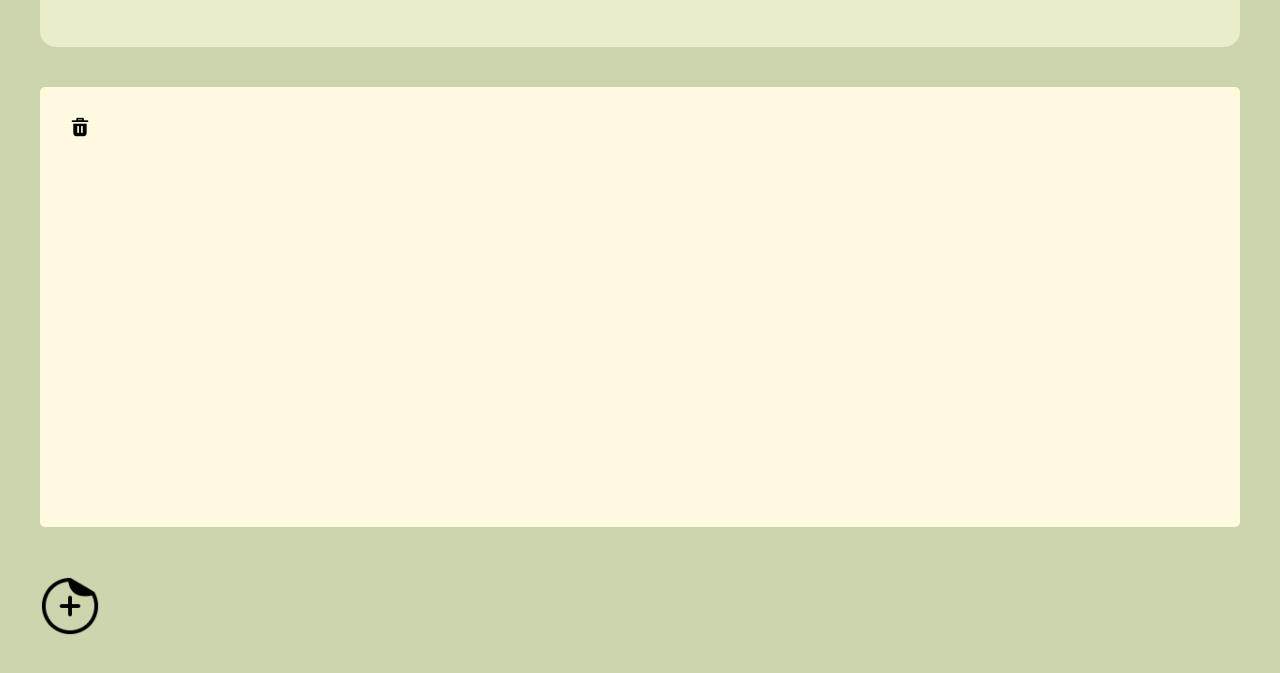
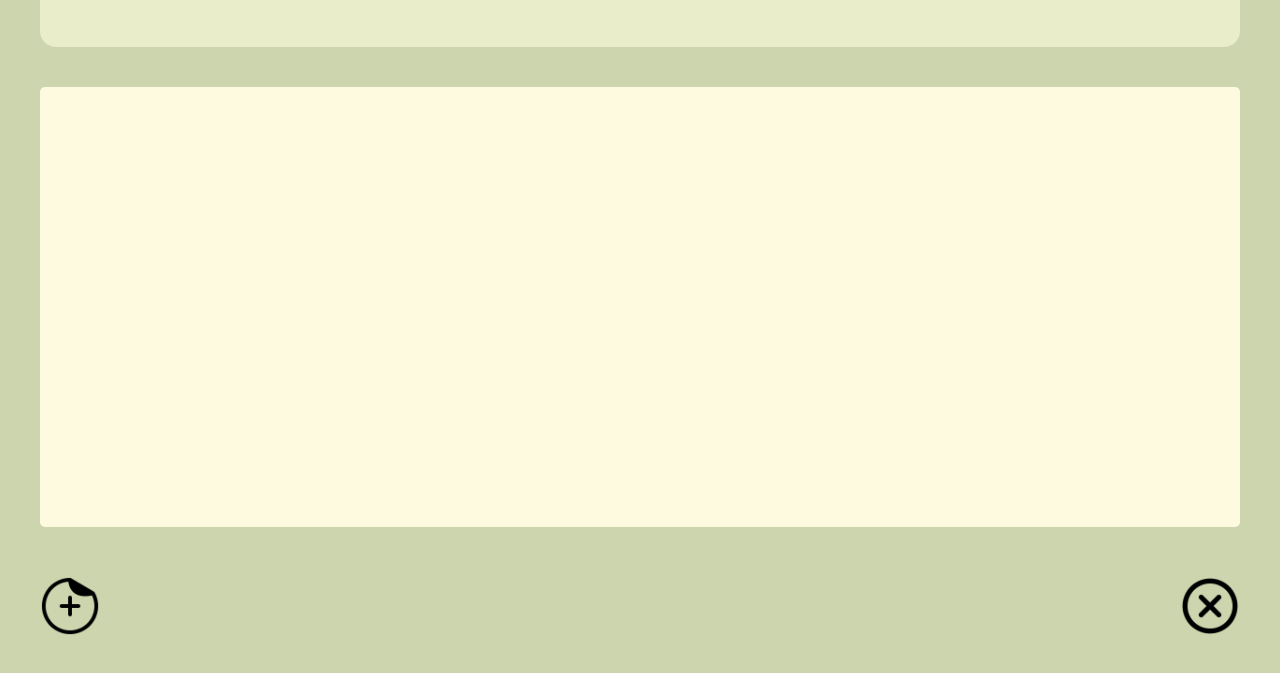
Before and after one commit to ritikchauhan09/Todo-app-javascript, a plain HTML site: page index.html in a window 1280 px wide. Shown: the part 131-804 px from the top of the page. Drawn offline with Linux system fonts and the light colour scheme.

Commit message:
all the style added

```diff
--- a/index.html
+++ b/index.html
@@ -19,7 +19,7 @@
         <ul id="alltask">
 
         </ul>
-        <button id="clearall"><img src="bin.png" height="20px"  alt=""></button>
+        <button id="clearall"><img src="closed.png" height="60px"  alt=""></button>
     </div>
         <button id="addbtn"><img src="add.png" height="60px" alt=""></button>
 
--- a/script.js
+++ b/script.js
@@ -3,7 +3,7 @@ const inpContainer = document.querySelector(".InpTask");
 const inpHead = document.querySelector("#inphead");
 const inpBtn = document.querySelector("#inpbtn");
 const inpTask = document.querySelector("#inptask");
-
+const clearAll = document.querySelector("#clearall");
 
 addBtn.addEventListener("click", () =>{
     inpContainer.removeAttribute("hidden", true);
@@ -96,3 +96,8 @@ const delData = (id) =>{
     addTask(todo);
     displayTodo();
 }
+
+clearAll.addEventListener("click", () =>{
+    localStorage.clear();
+    displayTodo();
+});
--- a/style.sass
+++ b/style.sass
@@ -80,3 +80,7 @@ body
     background: transparent
     padding: 10px
     border-style: none
+    position: absolute
+    bottom: 20px
+    right: 30px
+    cursor: pointer
```
Also changed, not shown: bin.png (deleted), closed.png (added), style.css, 1 other file.
